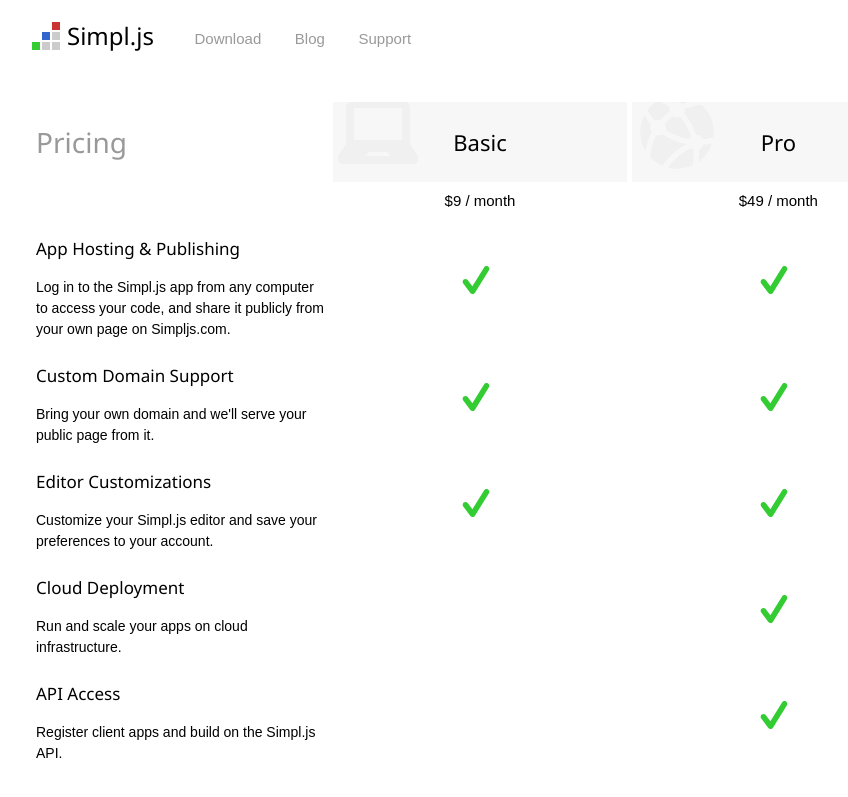
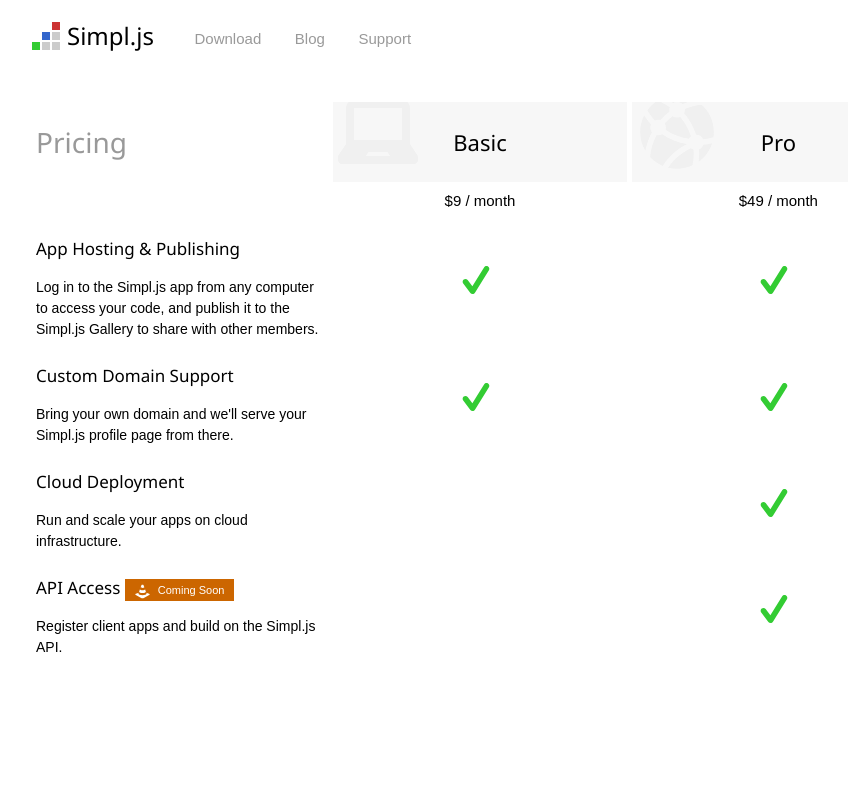
Before and after one commit to kganser/simpl.js, a Jekyll site: the page built from pricing.html, in a window 1280 px wide. Shown: the top 797 px of the page, without its empty margins (160-1008 px from the left). Built offline with Jekyll 4.4.1, drawn with Linux system fonts in a browser that asks for light colours.

Commit message:
Clean up unimplemented features, add welcome message

```diff
--- a/css/common.css
+++ b/css/common.css
@@ -370,10 +370,13 @@
   margin-bottom: 5px;
   clear: right;
 }
-.workspace li span {
+.workspace li span, .workspace .source {
   font-size: 90%;
   color: #999;
   margin-left: 10px;
+}
+.workspace .source svg {
+  margin: 0;
 }
 .controls {
   float: right;
@@ -392,6 +395,42 @@
   background: #f7f7f7;
   font-size: 100%;
   text-transform: capitalize;
+}
+#welcome {
+  background: #3c3;
+  color: white;
+  padding: 10px 10px 10px 70px;
+  position: relative;
+}
+#welcome .close {
+  float: right;
+  background: transparent;
+  text-decoration: none;
+  font: bold 16px/17px arial sans-serif;
+  color: white;
+  margin: -10px -10px 0 0;
+  padding: 5px 9px;
+}
+#welcome h1 {
+  margin: 0;
+  color: white;
+  font-weight: 500;
+}
+#welcome p {
+  line-height: 1.2em;
+}
+#welcome svg {
+  width: 80px;
+  height: 80px;
+  position: absolute;
+  top: 5px;
+  left: -10px;
+  fill: white;
+  opacity: .3;
+}
+#welcome a {
+  color: white;
+  text-decoration: underline;
 }
 pre {
   margin: 8px 0;
@@ -493,6 +532,17 @@
 }
 #pricing p {
   margin: 0;
+}
+#pricing .coming-soon {
+  padding: 5px 10px;
+  background: #c60;
+  color: white;
+  font: normal 11px arial, sans-serif;
+}
+#pricing .coming-soon svg {
+  fill: white;
+  height: 15px;
+  width: 15px;
 }
 #forum {
   border: 0;
--- a/pricing.html
+++ b/pricing.html
@@ -1,6 +1,6 @@
 ---
 title: Pricing
-icons: [laptop, network, check]
+icons: [laptop, network, check, cone]
 ---
 <table id="pricing">
   <tr>
@@ -16,7 +16,7 @@
   <tr>
     <td>
       <h3>App Hosting &amp; Publishing</h3>
-      <p>Log in to the Simpl.js app from any computer to access your code, and share it publicly from your own page on Simpljs.com.</p>
+      <p>Log in to the Simpl.js app from any computer to access your code, and publish it to the Simpl.js Gallery to share with other members.</p>
     </td>
     <td><svg><use xlink:href="#icon-check"></use></svg></td>
     <td><svg><use xlink:href="#icon-check"></use></svg></td>
@@ -24,15 +24,7 @@
   <tr>
     <td>
       <h3>Custom Domain Support</h3>
-      <p>Bring your own domain and we'll serve your public page from it.</p>
-    </td>
-    <td><svg><use xlink:href="#icon-check"></use></svg></td>
-    <td><svg><use xlink:href="#icon-check"></use></svg></td>
-  </tr>
-  <tr>
-    <td>
-      <h3>Editor Customizations</h3>
-      <p>Customize your Simpl.js editor and save your preferences to your account.</p>
+      <p>Bring your own domain and we'll serve your Simpl.js profile page from there.</p>
     </td>
     <td><svg><use xlink:href="#icon-check"></use></svg></td>
     <td><svg><use xlink:href="#icon-check"></use></svg></td>
@@ -47,7 +39,7 @@
   </tr>
   <tr>
     <td>
-      <h3>API Access</h3>
+      <h3>API Access <span class="coming-soon"><svg><use xlink:href="#icon-cone"></use></svg>Coming Soon</span></h3>
       <p>Register client apps and build on the Simpl.js API.</p>
     </td>
     <td></td>
```
Also changed, not shown: _data/icons.json (+3 -1 lines).
